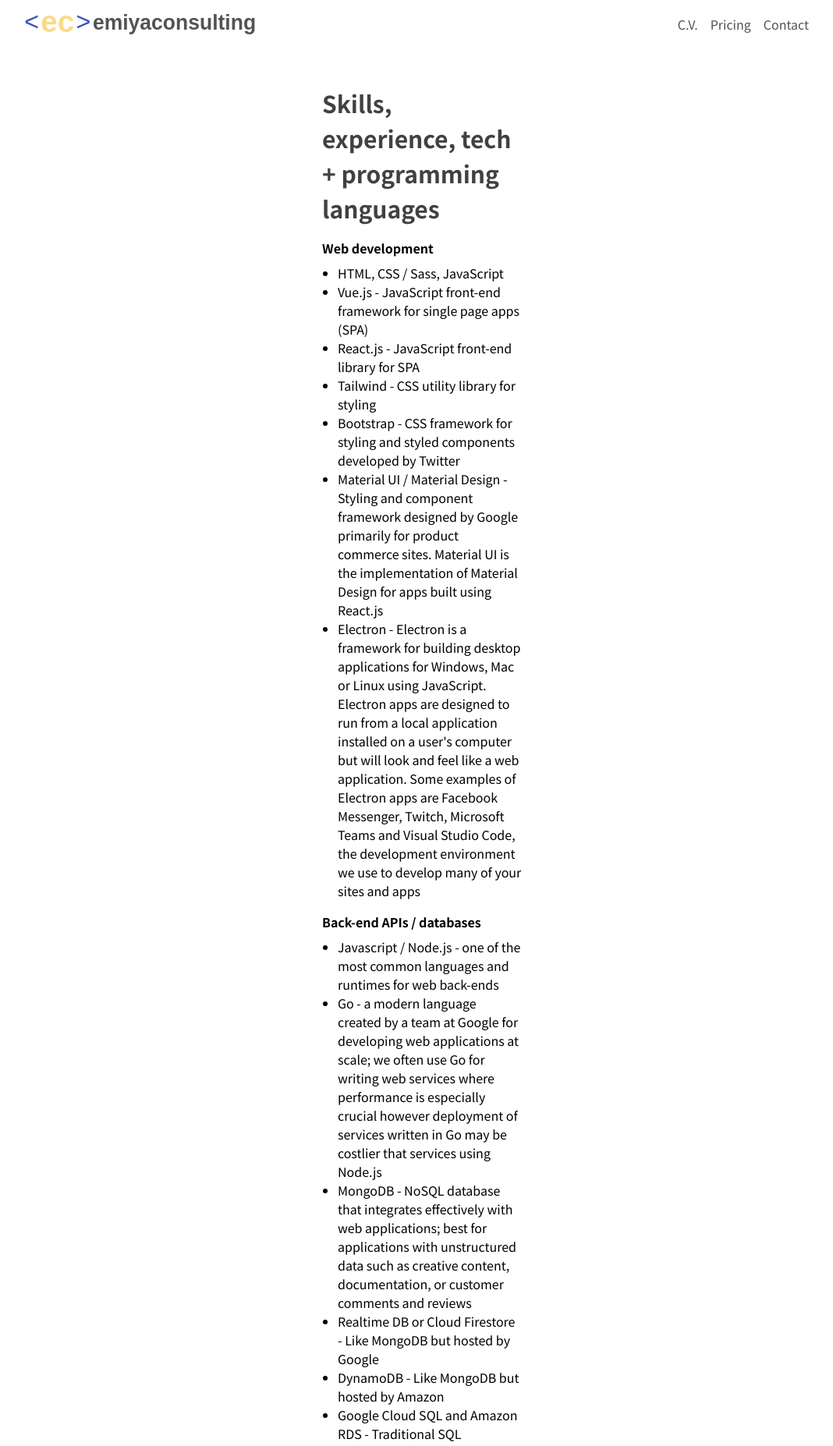
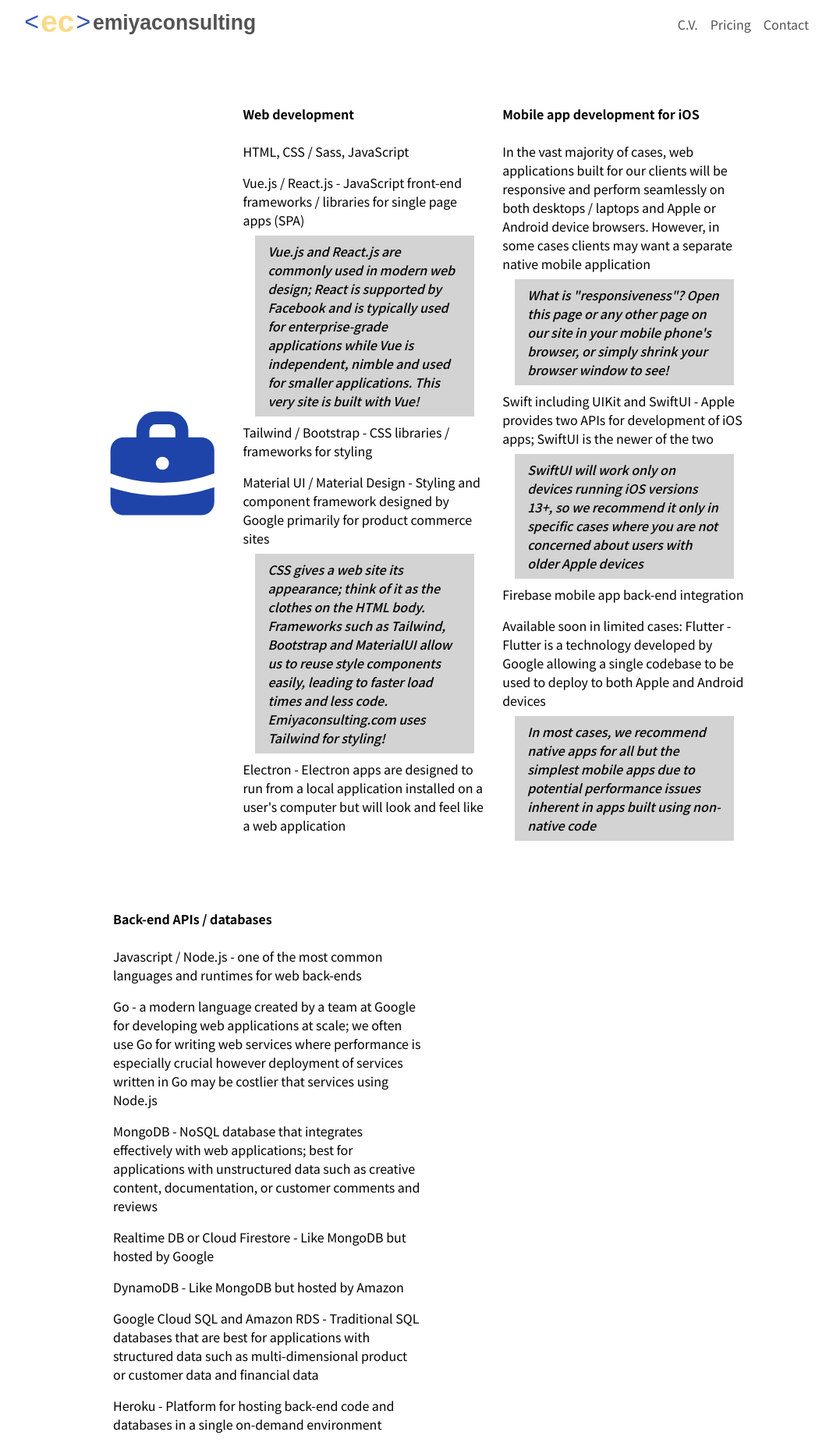
Before and after one commit to rlr524/emiya-com-vue, a Vue app: page /cv in a window 1280 px wide. Shown: the top 1854 px of the page at 78% size, without its empty margins (99-1167 px from the left). Built offline with nearby package versions, Linux system fonts and the light colour scheme.

Commit message:
styling of cv

```diff
--- a/src/views/Cv.vue
+++ b/src/views/Cv.vue
@@ -1,51 +1,126 @@
 <template>
-  <div class="lg:mx-64 sm:mx-16 lg:px-32 sm:px-4 my-16">
-    <h1 class="text-3xl font-bold text-emiyablack">
-      Skills, experience, tech + programming languages
-    </h1>
-    <ol>
+  <div id="cv-container">
+    <div
+      class="flex flex-wrap h-auto md:mx-16 md:px-8 md:my-16 sm:mx-8 sm:px-4 sm:my-4"
+    >
+      <svg
+        class="md:w-1/5 sm:w-1/5 flex justify-center"
+        viewBox="0 0 20 20"
+        fill="#1E44A9"
+      >
+        <path
+          fill-rule="evenodd"
+          d="M6 6V5a3 3 0 013-3h2a3 3 0 013 3v1h2a2 2 0 012 2v3.57A22.952 22.952 0 0110 13a22.95 22.95 0 01-8-1.43V8a2 2 0 012-2h2zm2-1a1 1 0 011-1h2a1 1 0 011 1v1H8V5zm1 5a1 1 0 011-1h.01a1 1 0 110 2H10a1 1 0 01-1-1z"
+          clip-rule="evenodd"
+        />
+        <path
+          d="M2 13.692V16a2 2 0 002 2h12a2 2 0 002-2v-2.308A24.974 24.974 0 0110 15c-2.796 0-5.487-.46-8-1.308z"
+        />
+      </svg>
+      <div class="md:w-2/5 sm:w-full flex justify-center">
+        <ol class="list-none ml-5">
           <li class="font-bold mt-4 mb-2">
             Web development
           </li>
-      <ol class="list-disc ml-5">
           <li>HTML, CSS / Sass, JavaScript</li>
           <li>
-          Vue.js - JavaScript front-end framework for single page apps (SPA)
+            Vue.js / React.js - JavaScript front-end frameworks / libraries for
+            single page apps (SPA)
           </li>
-        <li>React.js - JavaScript front-end library for SPA</li>
-        <li>Tailwind - CSS utility library for styling</li>
+          <div class="cv-callout">
             <li>
-          Bootstrap - CSS framework for styling and styled components developed
-          by Twitter
+              Vue.js and React.js are commonly used in modern web design; React
+              is supported by Facebook and is typically used for
+              enterprise-grade applications while Vue is independent, nimble and
+              used for smaller applications. This very site is built with Vue!
+            </li>
+          </div>
+          <li>Tailwind / Bootstrap - CSS libraries / frameworks for styling</li>
+          <li>
+            Material UI / Material Design - Styling and component framework
+            designed by Google primarily for product commerce sites
+          </li>
+          <div class="cv-callout">
+            <li>
+              CSS gives a web site its appearance; think of it as the clothes on
+              the HTML body. Frameworks such as Tailwind, Bootstrap and
+              MaterialUI allow us to reuse style components easily, leading to
+              faster load times and less code. Emiyaconsulting.com uses Tailwind
+              for styling!
+            </li>
+          </div>
+          <li>
+            Electron - Electron apps are designed to run from a local
+            application installed on a user's computer but will look and feel
+            like a web application
+          </li>
+        </ol>
+      </div>
+      <div class="md:w-2/5 sm:w-full flex items-center justify-center">
+        <ol class="ml-5 list-none">
+          <li class="font-bold mt-4 mb-2">
+            Mobile app development for iOS
           </li>
           <li>
-          Material UI / Material Design - Styling and component framework
-          designed by Google primarily for product commerce sites. Material UI
-          is the implementation of Material Design for apps built using React.js
+            In the vast majority of cases, web applications built for our
+            clients will be responsive and perform seamlessly on both desktops /
+            laptops and Apple or Android device browsers. However, in some cases
+            clients may want a separate native mobile application
+          </li>
+          <div class="cv-callout">
+            <li>
+              What is "responsiveness"? Open this page or any other page on our
+              site in your mobile phone's browser, or simply shrink your browser
+              window to see!
+            </li>
+          </div>
+          <li>
+            Swift including UIKit and SwiftUI - Apple provides two APIs for
+            development of iOS apps; SwiftUI is the newer of the two
+          </li>
+          <div class="cv-callout">
+            <li>
+              SwiftUI will work only on devices running iOS versions 13+, so we
+              recommend it only in specific cases where you are not concerned
+              about users with older Apple devices
+            </li>
+          </div>
+          <li>
+            Firebase mobile app back-end integration
           </li>
           <li>
-          Electron - Electron is a framework for building desktop applications
-          for Windows, Mac or Linux using JavaScript. Electron apps are designed
-          to run from a local application installed on a user's computer but
-          will look and feel like a web application. Some examples of Electron
-          apps are Facebook Messenger, Twitch, Microsoft Teams and Visual Studio
-          Code, the development environment we use to develop many of your sites
-          and apps
+            Available soon in limited cases: Flutter - Flutter is a technology
+            developed by Google allowing a single codebase to be used to deploy
+            to both Apple and Android devices
           </li>
+          <div class="cv-callout">
+            <li>
+              In most cases, we recommend native apps for all but the simplest
+              mobile apps due to potential performance issues inherent in apps
+              built using non-native code
+            </li>
+          </div>
         </ol>
+      </div>
+    </div>
+    <div
+      class="flex flex-wrap h-auto md:mx-16 md:px-8 md:my-16 sm:mx-8 sm:px-4 sm:my-4"
+    >
+      <div class="w-1/2 flex items-center justify-center">
+        <ol class="list-none ml-5">
           <li class="font-bold mt-4 mb-2">
             Back-end APIs / databases
           </li>
-      <ol class="list-disc ml-5">
+
           <li>
             Javascript / Node.js - one of the most common languages and runtimes
             for web back-ends
           </li>
           <li>
-          Go - a modern language created by a team at Google for developing web
-          applications at scale; we often use Go for writing web services where
-          performance is especially crucial however deployment of services
-          written in Go may be costlier that services using Node.js
+            Go - a modern language created by a team at Google for developing
+            web applications at scale; we often use Go for writing web services
+            where performance is especially crucial however deployment of
+            services written in Go may be costlier that services using Node.js
           </li>
           <li>
             MongoDB - NoSQL database that integrates effectively with web
@@ -62,51 +137,25 @@
             product or customer data and financial data
           </li>
           <li>
-          Heroku - Platform for hosting back-end code and databases in a single
-          on-demand environment
+            Heroku - Platform for hosting back-end code and databases in a
+            single on-demand environment
           </li>
           <li>
-          Firebase - Google's platform, similar to Heroku, for hosting apps and
-          databases; we also use Firebase in most cases for user authentication
-          where needed
+            Firebase - Google's platform, similar to Heroku, for hosting apps
+            and databases; we also use Firebase in most cases for user
+            authentication where needed
           </li>
         </ol>
-      <li class="font-bold mt-4 mb-2">
-        Mobile app development
-      </li>
-      <ol class="list-disc ml-5">
-        <li>
-          In the vast majaority of cases, the web applications built for our
-          clients will be entirely responsive and perform seamlessly on both
-          desktops / laptops and Apple or Android device browsers. What is
-          "responsiveness"? Open this page or any other page on our site in your
-          mobile phone's browser, or simply shrink your browser window now to
-          see! However, in some cases clients may want a separate native mobile
-          application. At this time, we are able to build applications for Apple
-          devices
-        </li>
-        <li>
-          Swift including UIKit and SwiftUI - Apple provides two APIs for
-          development of iOS apps; SwiftUI is the newer of the two, however it
-          will work only on devices running iOS versions 13+, so we recommend it
-          only in specific cases
-        </li>
-        <li>
-          Firebase mobile app back-end integration
-        </li>
-        <li>
-          Available soon in limited cases: Flutter - Flutter is a technology
-          developed by Google allowing for "code once, deploy many" mobile
-          applications, where a single codebase may be used to deploy to both
-          Apple and Android devices. In most cases, we recommend native apps for
-          all but the simplest mobile apps due to potential performance issues
-          inherent in apps built using non-native code
-        </li>
-      </ol>
+      </div>
+    </div>
+    <div
+      class="flex flex-wrap h-auto md:mx-16 md:px-8 md:my-16 sm:mx-8 sm:px-4 sm:my-4"
+    >
+      <div class="w-1/2 flex items-center justify-center">
+        <ol class="list-none ml-5">
           <li class="font-bold mt-4 mb-2">
             Professional experience
           </li>
-      <ol class="list-disc ml-5">
           <li>
             25+ years at Nordstrom, Inc.
           </li>
@@ -123,7 +172,8 @@
           </li>
           <li>AWS Certified Cloud Practitioner</li>
         </ol>
-    </ol>
+      </div>
+    </div>
   </div>
 </template>
 
@@ -134,4 +184,15 @@ export default {
 };
 </script>
 
-<style scoped></style>
+<style scoped>
+li {
+  @apply py-2;
+}
+.cv-callout {
+  font-style: italic;
+  font-weight: 500;
+  margin: 0 1rem;
+  padding: 0 1rem;
+  background-color: lightgrey;
+}
+</style>
--- a/src/views/Pricing.vue
+++ b/src/views/Pricing.vue
@@ -34,7 +34,7 @@
       <h1 class="md:text-3xl sm:text-lg font-bold text-emiyablack">
         Tech consulting services
       </h1>
-      <p class="mt-4 md:text-l sm:text-xs">
+      <p class="mt-4 md:text-l sm:text-sm">
         General tech consulting services (network and cloud strategies, general
         tech strategies, analytics strategies and implementation, vendor
         selection) are charged at $110/hr. All projects will be scoped prior to
@@ -45,7 +45,7 @@
       <h1 class="md:text-3xl sm:text-lg font-bold text-emiyablack">
         Contracts
       </h1>
-      <p class="mt-4 md:text-l sm:text-xs">
+      <p class="mt-4 md:text-l sm:text-sm">
         Our initial statement of work (SOW) agreements bind both parties to
         non-disclosure regarding confidential information, state estimated
         project time and price, describe hosting and support deliverables and
```
Also changed, not shown: src/assets/img/briefcase.svg (added). Lines whose indentation alone changed are shown as unchanged.
